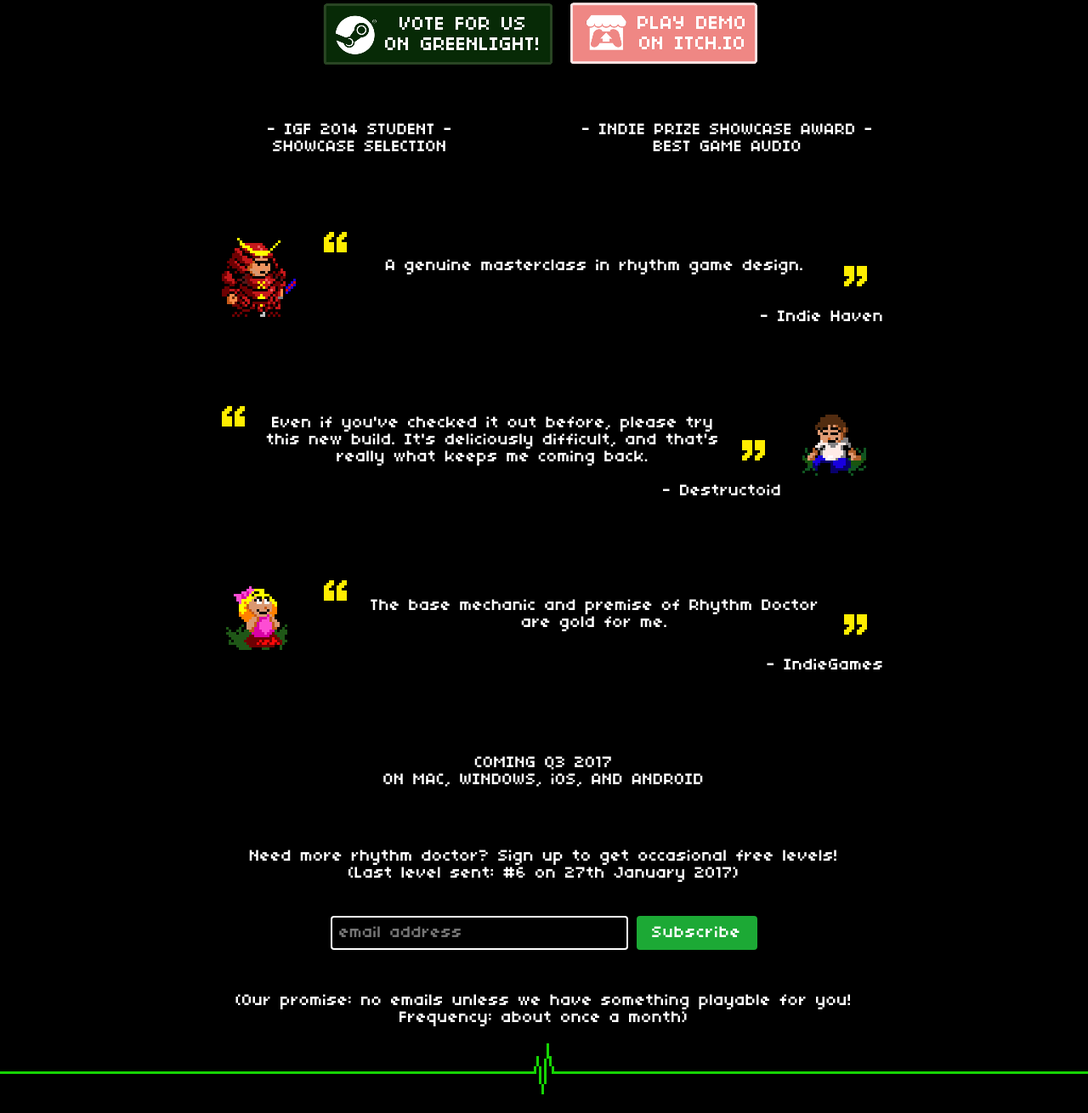
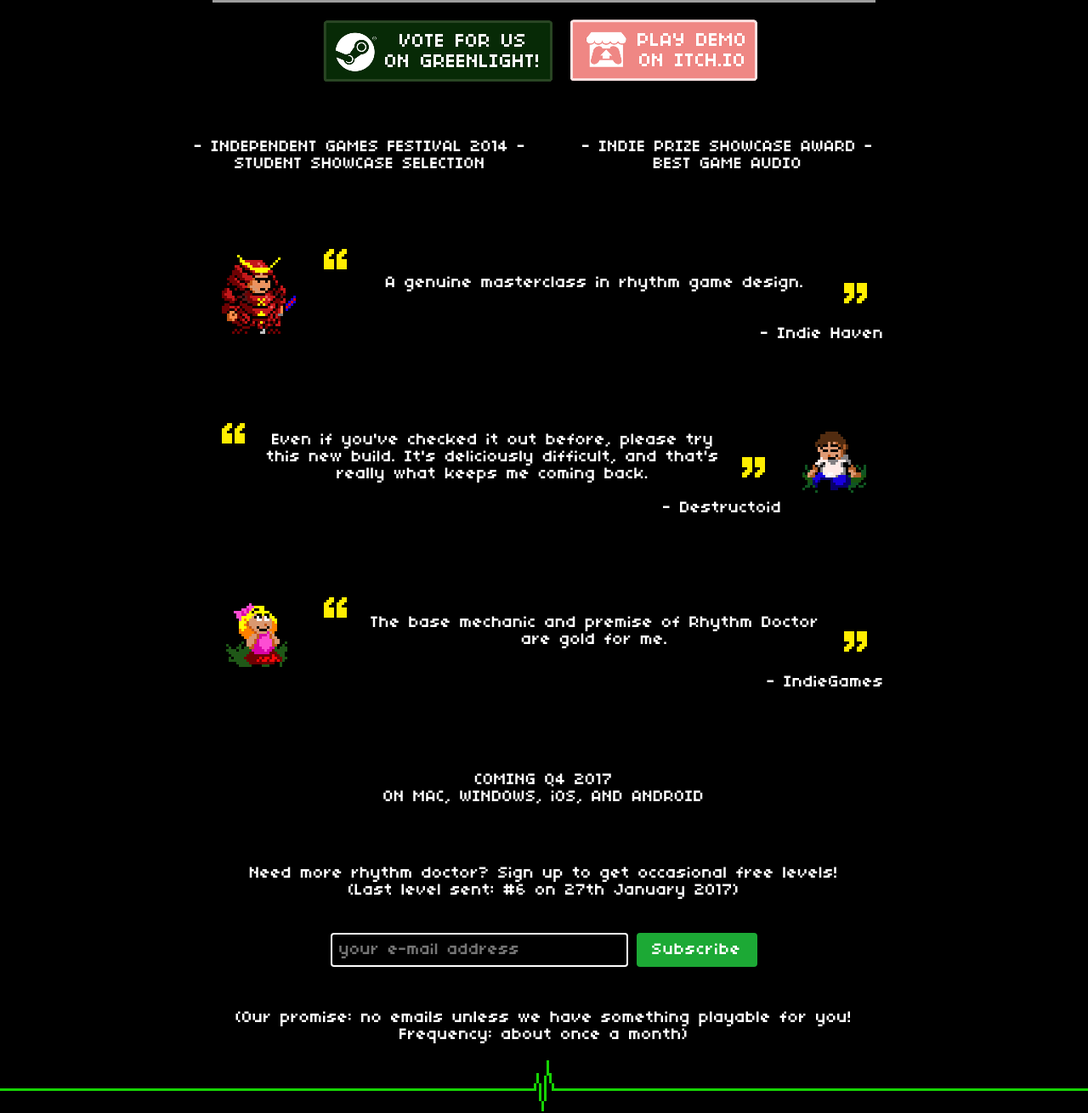
Before and after one commit to HoodlumDTX/rhythmdr.github.io, a plain HTML site: page index.html in a window 1280 px wide. Shown: the part 991-2301 px from the top of the page at 85% size. Drawn offline with Linux system fonts and the light colour scheme; grey boxes are pictures that could not be loaded.

Commit message:
added new green light trailer and q4 release date

```diff
--- a/index.html
+++ b/index.html
@@ -55,12 +55,13 @@
 <br/>September 2nd, 2017: Level Editor Alpha r8c released!
 <br/>Get it and play 300+ user levels on our <span style="">Discord!</span></a>
 <br/><a style="text-decoration: none; color:yellow" href="http://discord.gg/HaEfWCg">
-> Click here <<br/>
+> Click here <
+<br/><br/>
 </div>
 
 <!-- youtube trailer -->
 
-<iframe width="780" height="450" src="https://www.youtube.com/embed/6cnYPPVbnBM?autoplay=0& loop=0&showinfo=0&controls=1&modestbranding=1" frameborder="0" allowfullscreen></iframe>
+<iframe width="780" height="450" src="https://www.youtube.com/embed/BaF2YFhLaok?autoplay=0& loop=0&showinfo=0&controls=1&modestbranding=1" frameborder="0" allowfullscreen></iframe>
 <br/>
 <br/>
 
@@ -86,7 +87,7 @@
 <br/><br/>
 <div class="centerText">
 	<div class="award">
-		- IGF 2014 STUDENT -<br/>SHOWCASE SELECTION
+		- INDEPENDENT GAMES FESTIVAL 2014 -<br/>STUDENT SHOWCASE SELECTION
 	</div>
 	<div class="award">
 		- INDIE PRIZE SHOWCASE AWARD -<br/>BEST GAME AUDIO
@@ -174,7 +175,7 @@
 <br/>
 <div class="centerDiv">
 <div class="available">
-COMING Q3 2017<br/>
+COMING Q4 2017<br/>
 ON MAC, WINDOWS, iOS, AND ANDROID
 </div>
 </div>
@@ -198,7 +199,7 @@
 <form action="//rhythmdr.us13.list-manage.com/subscribe/post?u=13cc0cf7fb45e205f9e4de9eb&amp;id=dadc9b4e81" method="post" id="mc-embedded-subscribe-form" name="mc-embedded-subscribe-form" class="validate" target="_blank" novalidate>
     <div id="mc_embed_signup_scroll">
 	<label for="mce-EMAIL"></label>
-	<input type="email" value="" name="EMAIL" class="email" id="mce-EMAIL" placeholder="email address" required>
+	<input type="email" value="" name="EMAIL" class="email" id="mce-EMAIL" placeholder="your e-mail address" required>
     <!-- real people should not fill this in and expect good things - do not remove this or risk form bot signups-->
     <div style="position: absolute; left: -5000px;" aria-hidden="true"><input type="text" name="b_13cc0cf7fb45e205f9e4de9eb_dadc9b4e81" tabindex="-1" value=""></div>
     <div class="clear"><input type="submit" value="Subscribe" name="subscribe" id="mc-embedded-subscribe" class="button"></div>
```
